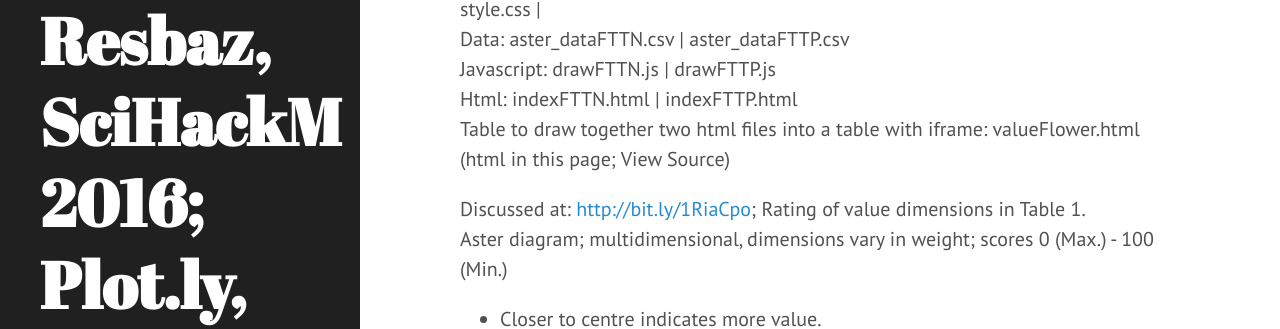
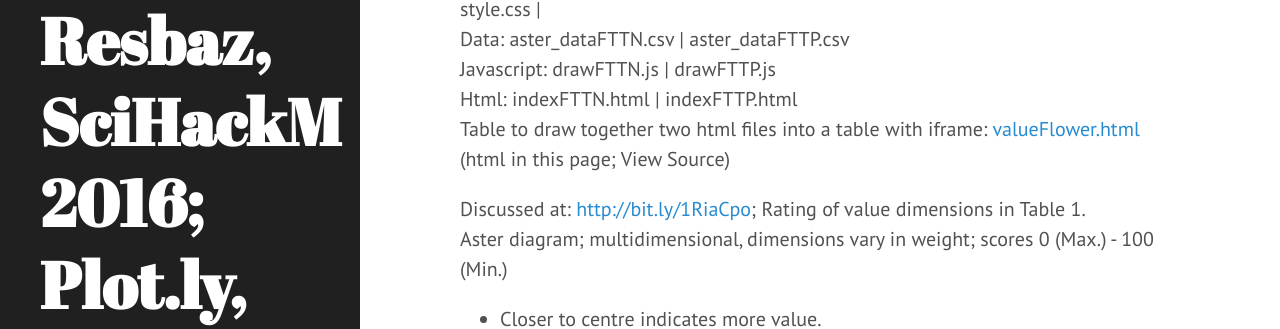
Before and after one commit to areff2000/areff2000.github.io, a Jekyll site: the page built from _posts/2016-05-16-valuing-fttn-fttp-aster-plot-multidimensional-and-weighted.markdown, in a window 1280 px wide and 900 px high, scrolled down 592 px. Shown: the part 144-473 px from the top of the window. Built offline with Jekyll 4.4.1, drawn with Linux system fonts in a browser that asks for light colours; part of the change alters nothing that is shown.

Commit message:
Add link to Value Flower

```diff
--- a/_posts/2016-05-16-valuing-fttn-fttp-aster-plot-multidimensional-and-weighted.markdown
+++ b/_posts/2016-05-16-valuing-fttn-fttp-aster-plot-multidimensional-and-weighted.markdown
@@ -24,7 +24,7 @@ style.css | <br>
 Data: aster_dataFTTN.csv | aster_dataFTTP.csv<br>
 Javascript: drawFTTN.js | drawFTTP.js<br>
 Html: indexFTTN.html | indexFTTP.html<br>
-Table to draw together two html files into a table with iframe: valueFlower.html (html in this page; View Source)</p>
+Table to draw together two html files into a table with iframe: <a href="http://areff2000.github.io/d3-bubble-plot/valueFlower/valueFlower.html">valueFlower.html</a> (html in this page; View Source)</p>
 
 Discussed at: <a href="http://bit.ly/1RiaCpo">http://bit.ly/1RiaCpo</a>; Rating of value dimensions in Table 1.<br>
 Aster diagram; multidimensional, dimensions vary in weight; scores 0 (Max.) - 100 (Min.)
```
